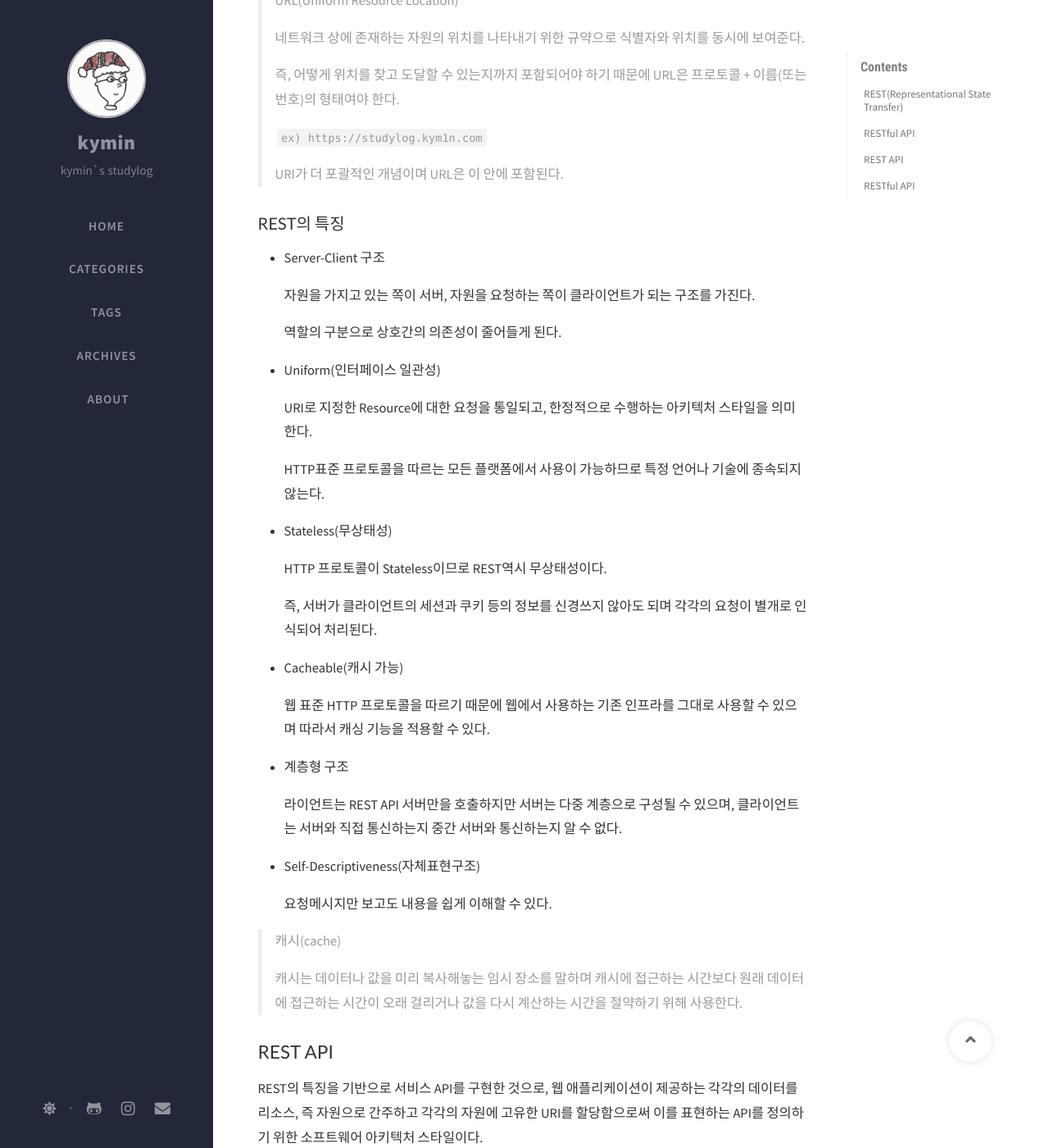
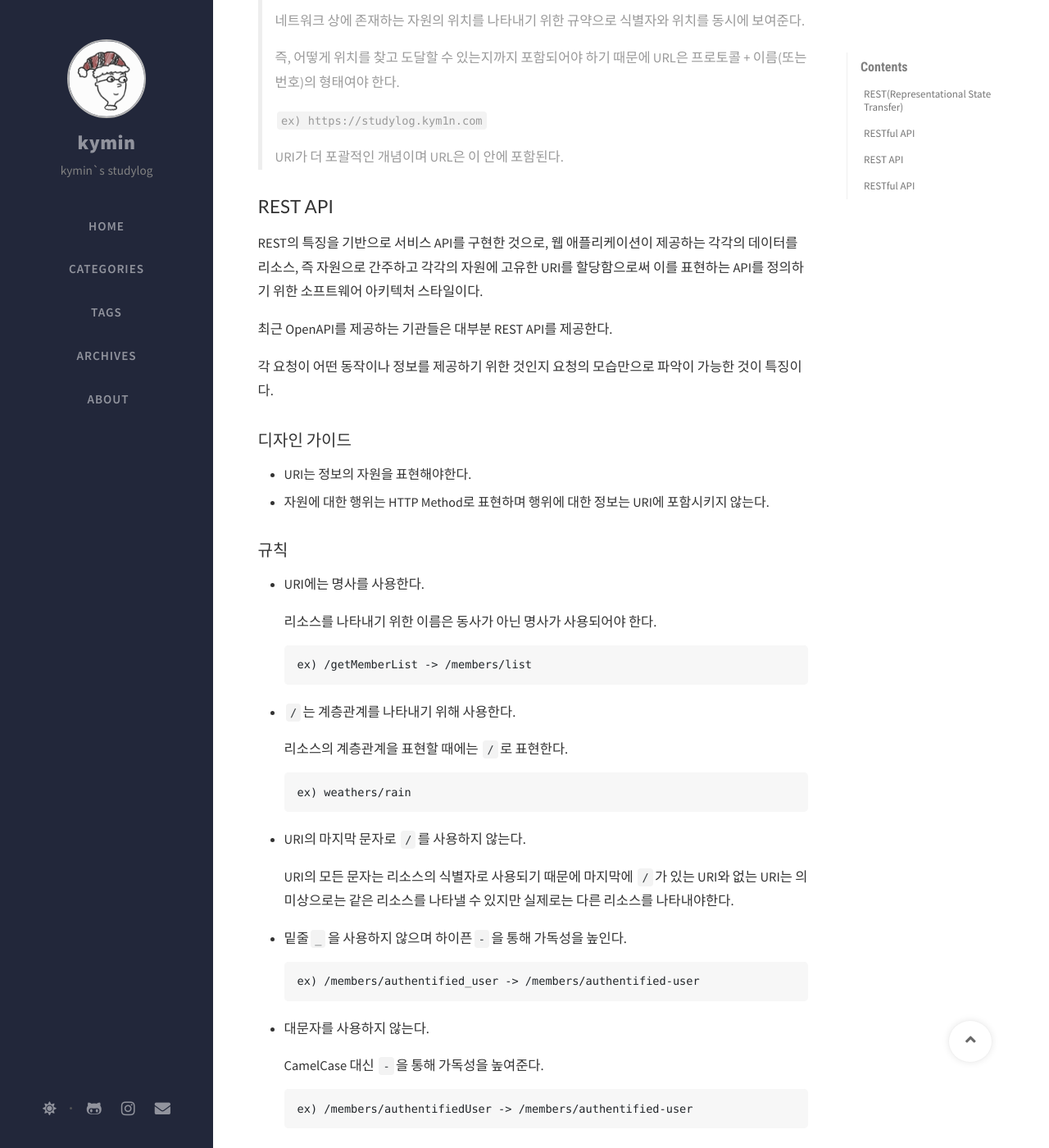
Before and after one commit to Kyoung-M1N/kyoung-M1N.github.io, a Jekyll site: the page built from _posts/etc/2025-04-11-[API]RESTfulAPI.md, in a window 1280 px wide and 1400 px high, scrolled down 5156 px. Shown: the whole window at 82% size. Built offline with Jekyll 4.4.1, drawn with Linux system fonts in a browser that asks for light colours; nearby versions of some CDN libraries; comment, search, counter and statistics services are not loaded.

Commit message:
docs: 포스트 수정

```diff
--- a/_posts/etc/2025-04-11-[API]RESTfulAPI.md
+++ b/_posts/etc/2025-04-11-[API]RESTfulAPI.md
@@ -44,7 +44,7 @@ REST라는 개념을 처음 제시한 Roy Fielding은 REST를 아키텍쳐로
   - 응답 데이터가 클라이언트에서 cacheable인지 non-cacheable인지 명시적으로 지정
   - 응답이 캐싱 가능하면 동일한 요청에 대해 클라이언트가 캐시의 내용을 재사용할 수 있는 권한이 주어져 통신 휫수 감소
   - 이를 통해 네트워크 효율 향상, 확장성 증가, 성능 향상으로 인한 사용자 만족도 증가 등의 효과
-- 새로운 데이터의 추가, 수정, 삭제로 인해 캐시의 데이터와 차이가 발생하면 기능의 신뢰성이 떨어진다는 문제 발생
+  - 새로운 데이터의 추가, 수정, 삭제로 인해 캐시의 데이터와 차이가 발생하면 기능의 신뢰성이 떨어진다는 문제 발생
 
 - **Uniform interface**
   - 소프트웨어공학의 원칙인 일반성(generality)를 적용하기 위해 일관된 인터페이스를 적용
@@ -144,6 +144,8 @@ Roy Fielding은 uniform interface의 구성 요소를 아래와 같이 정의한
   - 애플리케이션의 상태 전이는 링크를 통해 발생해야함
   - 서버의 관점에서 보면 게시클 상세보기에 접근한 경우 댓글달기, 게시글 수정하기, 게시글 삭제하기, 좋아요 등의 링크를 포함해서 보내주어야 한다.
 
+
+
 ### **HATEOAS(Hypermedia As The Engine Of Application State)**
 
 ---
@@ -168,41 +170,7 @@ Roy Fielding은 uniform interface의 구성 요소를 아래와 같이 정의한
 >
 > URI가 더 포괄적인 개념이며 URL은 이 안에 포함된다.
 
-### REST의 특징
 
-- Server-Client 구조
-
-  자원을 가지고 있는 쪽이 서버, 자원을 요청하는 쪽이 클라이언트가 되는 구조를 가진다.
-
-  역할의 구분으로 상호간의 의존성이 줄어들게 된다.
-
-- Uniform(인터페이스 일관성)
-
-  URI로 지정한 Resource에 대한 요청을 통일되고, 한정적으로 수행하는 아키텍처 스타일을 의미한다.
-
-  HTTP표준 프로토콜을 따르는 모든 플랫폼에서 사용이 가능하므로 특정 언어나 기술에 종속되지 않는다.
-
-- Stateless(무상태성)
-
-  HTTP 프로토콜이 Stateless이므로 REST역시 무상태성이다.
-
-  즉, 서버가 클라이언트의 세션과 쿠키 등의 정보를 신경쓰지 않아도 되며 각각의 요청이 별개로 인식되어 처리된다.
-
-- Cacheable(캐시 가능)
-
-  웹 표준 HTTP 프로토콜을 따르기 때문에 웹에서 사용하는 기존 인프라를 그대로 사용할 수 있으며 따라서 캐싱 기능을 적용할 수 있다.
-
-- 계층형 구조
-
-  라이언트는 REST API 서버만을 호출하지만 서버는 다중 계층으로 구성될 수 있으며, 클라이언트는 서버와 직접 통신하는지 중간 서버와 통신하는지 알 수 없다.
-
-- Self-Descriptiveness(자체표현구조)
-
-  요청메시지만 보고도 내용을 쉽게 이해할 수 있다.
-
-> 캐시(cache)
->
-> 캐시는 데이터나 값을 미리 복사해놓는 임시 장소를 말하며 캐시에 접근하는 시간보다 원래 데이터에 접근하는 시간이 오래 걸리거나 값을 다시 계산하는 시간을 절약하기 위해 사용한다.
 
 ## REST API
 
```
